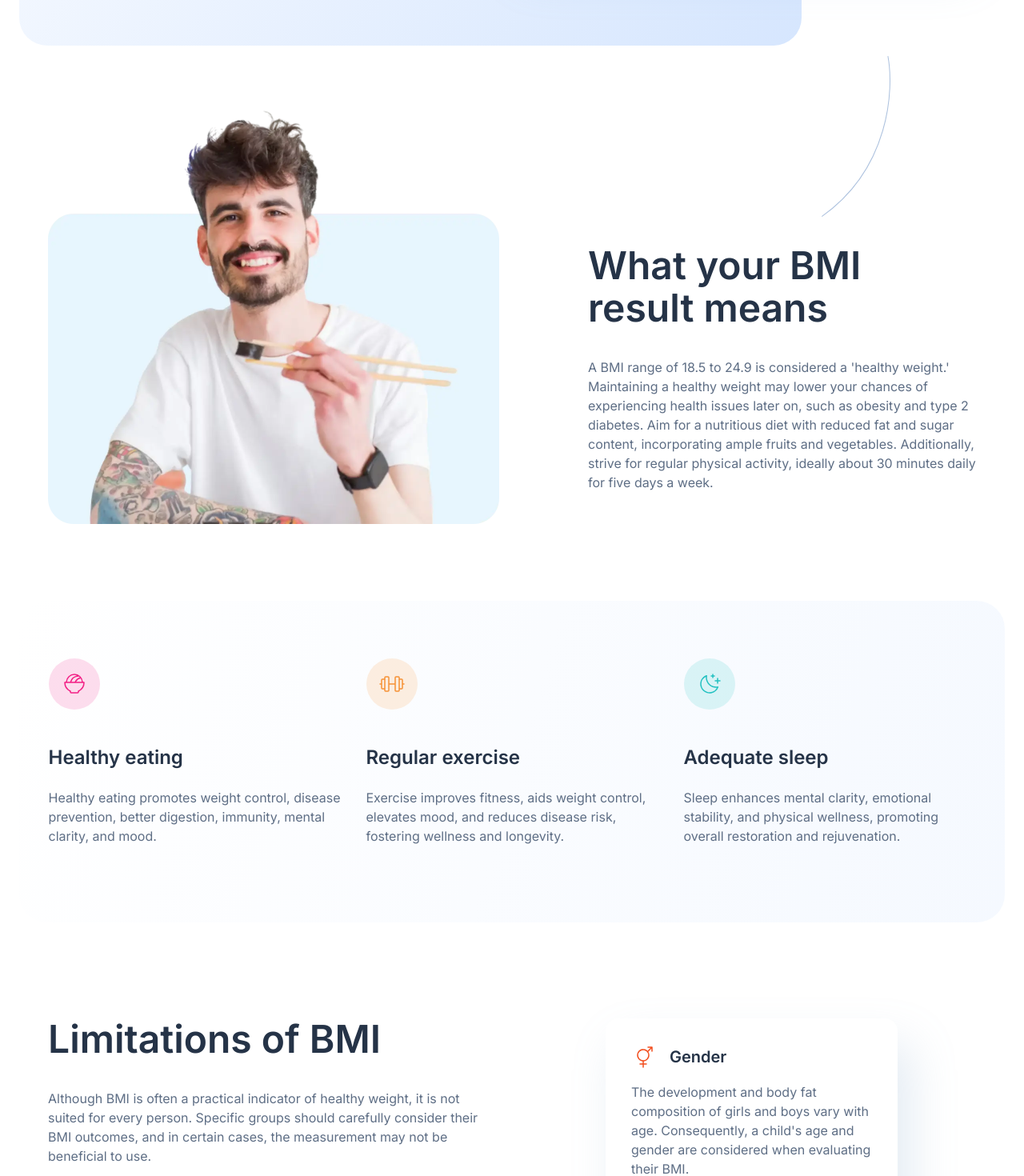
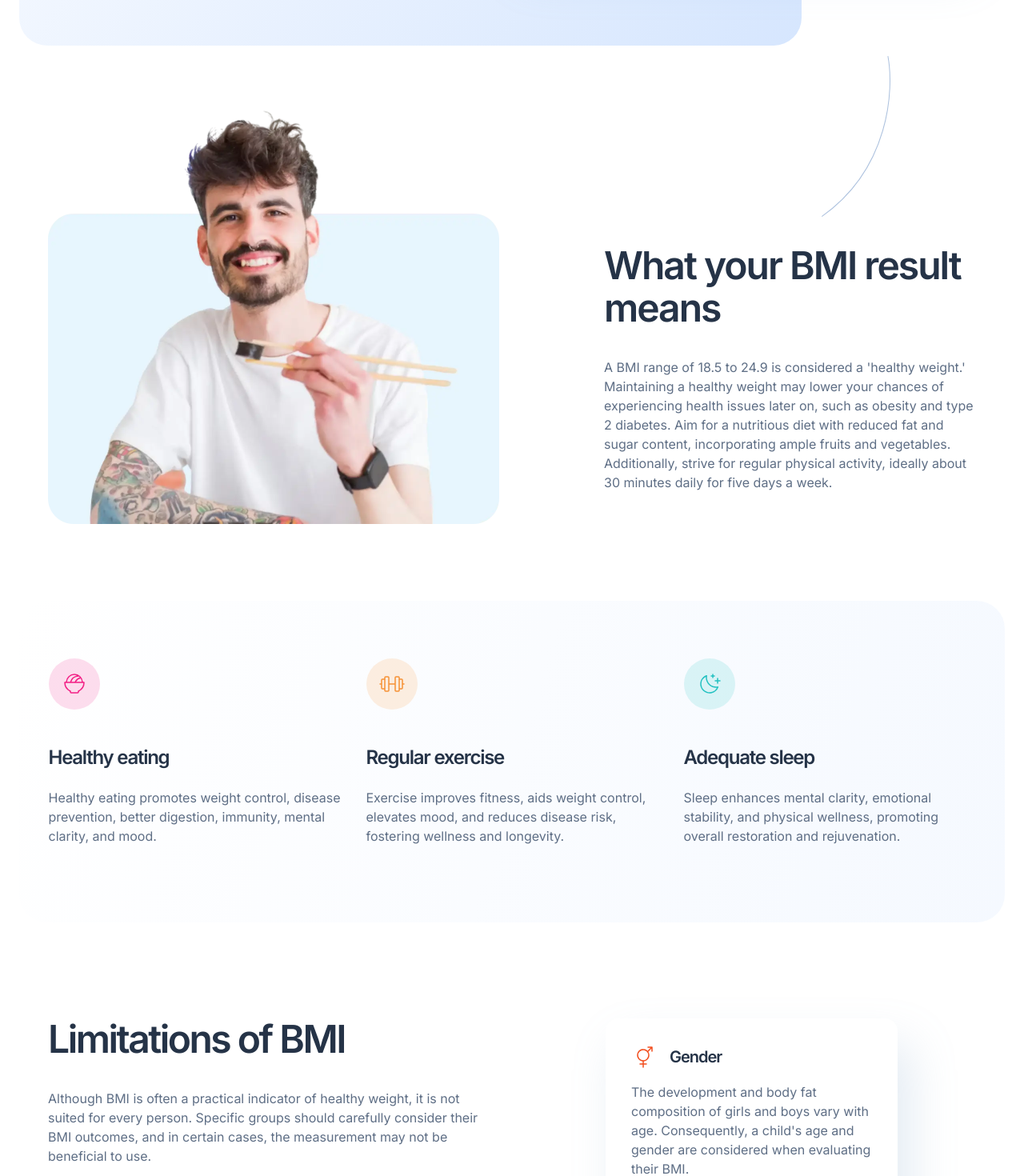
Before and after one commit to TheCodeCraze/bmi-calculator, a React (Vite) app: page / in a window 1280 px wide. Shown: the part 680-2150 px from the top of the page at 80% size. Built offline with nearby package versions, Linux system fonts and the light colour scheme.

Commit message:
Improved overall design

```diff
--- a/src/styles/Card.module.css
+++ b/src/styles/Card.module.css
@@ -26,7 +26,7 @@
   font-size: 20px;
   font-weight: 600;
   color: #253347;
-  letter-spacing: -5%;
+  letter-spacing: -1px;
 }
 
 .description {
--- a/src/styles/Info.module.css
+++ b/src/styles/Info.module.css
@@ -12,8 +12,8 @@
   width: 1160px;
   height: 533px;
   display: flex;
-  justify-content: space-between;
   align-items: flex-end;
+  gap: 131px;
 }
 
 .image {
@@ -22,7 +22,7 @@
 }
 
 .text {
-  width: 485px;
+  width: auto;
   height: 309px;
   margin-bottom: 40px;
   display: flex;
@@ -35,7 +35,7 @@
   font-weight: 600;
   color: #253347;
   line-height: 110%;
-  letter-spacing: -5%;
+  letter-spacing: -2px;
 }
 
 .description {
--- a/src/styles/Limitations.module.css
+++ b/src/styles/Limitations.module.css
@@ -30,7 +30,7 @@
   font-weight: 600;
   color: #253347;
   line-height: 110%;
-  letter-spacing: -5%;
+  letter-spacing: -2.5px;
 }
 
 .description {
@@ -71,6 +71,7 @@
 
   .title {
     font-size: 32px;
+    letter-spacing: -5%;
   }
 
   .description {
--- a/src/styles/Tip.module.css
+++ b/src/styles/Tip.module.css
@@ -16,7 +16,7 @@
   font-size: 24px;
   font-weight: 600;
   color: #253347;
-  letter-spacing: -5%;
+  letter-spacing: -1.25px;
 }
 
 .description {
```
